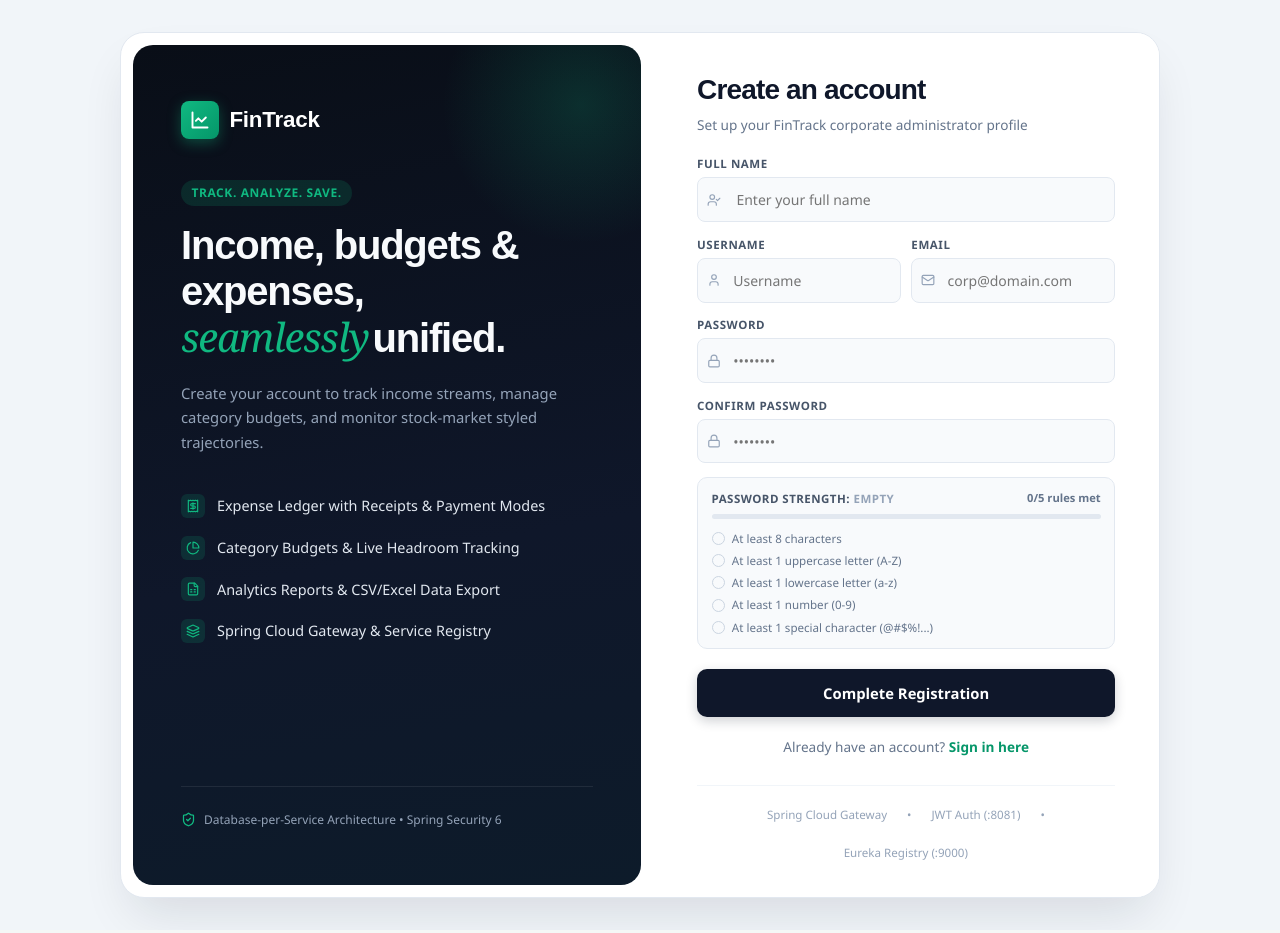
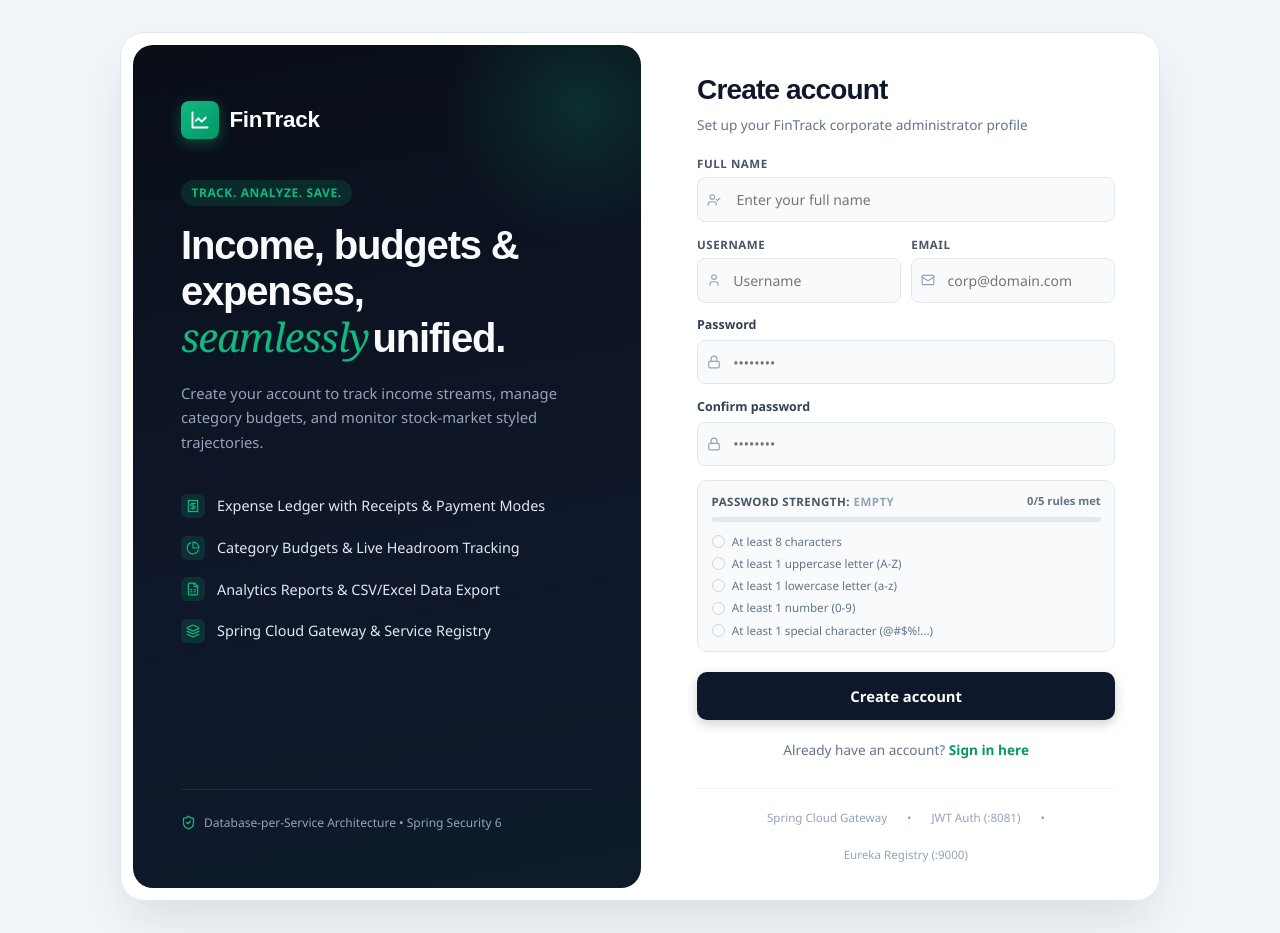
Before and after one commit to harsha08-2k6/fintract_frontend, a React (Vite) app: page / in a window 1280 px wide. Both pictures are taken after typing "name@example.com", "Sample123" into the empty fields and a click on the button "Create one free". Built offline with nearby package versions, Linux system fonts and the light colour scheme; no server answers.

Commit message:
Align registration UI labels and button with expected behavior specifications

```diff
--- a/src/pages/Auth.jsx
+++ b/src/pages/Auth.jsx
@@ -539,7 +539,7 @@ export const Auth = ({ initialMode = 'login', onSuccess, onNavigateForgotPasswor
               {/* Form Header */}
               <div style={{ marginBottom: '1.25rem' }}>
                 <h2 style={{ fontSize: '1.75rem', fontWeight: '800', color: '#0F172A', letterSpacing: '-0.03em', marginBottom: '0.25rem' }}>
-                  Create an account
+                  Create account
                 </h2>
                 <p style={{ color: '#64748B', fontSize: '0.85rem' }}>
                   Set up your FinTrack corporate administrator profile
@@ -663,15 +663,13 @@ export const Auth = ({ initialMode = 'login', onSuccess, onNavigateForgotPasswor
                     htmlFor="reg-password"
                     style={{
                       display: 'block',
-                      fontSize: '0.72rem',
-                      fontWeight: '700',
-                      color: '#475569',
-                      textTransform: 'uppercase',
-                      letterSpacing: '0.05em',
+                      fontSize: '0.78rem',
+                      fontWeight: '600',
+                      color: '#334155',
                       marginBottom: '0.3rem'
                     }}
                   >
-                    PASSWORD
+                    Password
                   </label>
                   <div style={{ position: 'relative' }}>
                     <input
@@ -715,15 +713,13 @@ export const Auth = ({ initialMode = 'login', onSuccess, onNavigateForgotPasswor
                     htmlFor="reg-confirm-password"
                     style={{
                       display: 'block',
-                      fontSize: '0.72rem',
-                      fontWeight: '700',
-                      color: '#475569',
-                      textTransform: 'uppercase',
-                      letterSpacing: '0.05em',
+                      fontSize: '0.78rem',
+                      fontWeight: '600',
+                      color: '#334155',
                       marginBottom: '0.3rem'
                     }}
                   >
-                    CONFIRM PASSWORD
+                    Confirm password
                   </label>
                   <div style={{ position: 'relative' }}>
                     <input
@@ -885,7 +881,7 @@ export const Auth = ({ initialMode = 'login', onSuccess, onNavigateForgotPasswor
                     e.currentTarget.style.transform = 'translateY(0)';
                   }}
                 >
-                  {loading ? 'Creating Account...' : 'Complete Registration'}
+                  {loading ? 'Creating account...' : 'Create account'}
                 </button>
               </form>
 
```
Also changed, not shown: 1 other file (tests, documents, lock files or other folders).
